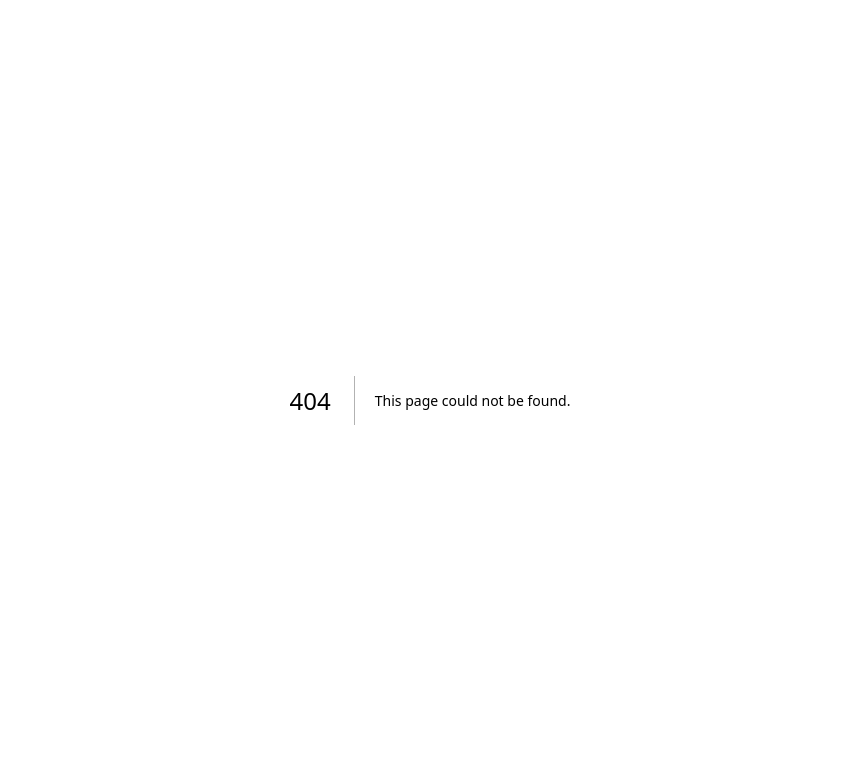
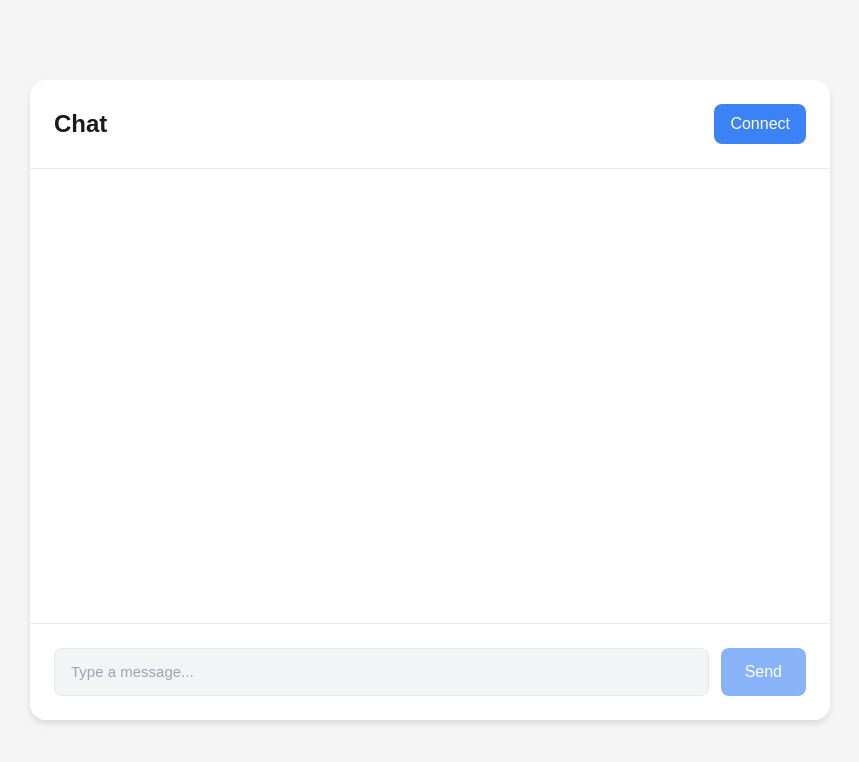
Before and after one commit to julianlires/dnd-builder, a Next.js app: page /chat in a window 1280 px wide. Before the commit this address had no page. Shown: the top 762 px of the page, without its empty margins (210-1069 px from the left). Built offline with nearby package versions, Linux system fonts and the light colour scheme.

Commit message:
feat: :sparkles: add new chat (for testing for now)

```diff
--- /dev/null
+++ b/src/app/chat/chat.module.css
@@ -0,0 +1,188 @@
+.container {
+  min-height: 100vh;
+  display: flex;
+  justify-content: center;
+  align-items: center;
+  background-color: #f5f5f5;
+  padding: 2rem;
+}
+
+.chatContainer {
+  width: 100%;
+  max-width: 800px;
+  height: 80vh;
+  background-color: white;
+  border-radius: 1rem;
+  box-shadow: 0 4px 6px rgba(0, 0, 0, 0.1);
+  display: flex;
+  flex-direction: column;
+  overflow: hidden;
+}
+
+.header {
+  display: flex;
+  justify-content: space-between;
+  align-items: center;
+  padding: 1.5rem;
+  background-color: #ffffff;
+  border-bottom: 1px solid #eaeaea;
+}
+
+.header h1 {
+  margin: 0;
+  font-size: 1.5rem;
+  font-weight: 600;
+  color: #1a1a1a;
+}
+
+.connectButton {
+  padding: 0.5rem 1rem;
+  border-radius: 0.5rem;
+  font-weight: 500;
+  border: none;
+  cursor: pointer;
+  transition: all 0.2s ease;
+  background-color: #3b82f6;
+  color: white;
+}
+
+.connectButton:hover:not(:disabled) {
+  background-color: #2563eb;
+}
+
+.connectButton:disabled {
+  opacity: 0.6;
+  cursor: not-allowed;
+}
+
+.connectButton.connected {
+  background-color: #ef4444;
+}
+
+.connectButton.connected:hover {
+  background-color: #dc2626;
+}
+
+.messagesContainer {
+  flex: 1;
+  overflow-y: auto;
+  padding: 1.5rem;
+  display: flex;
+  flex-direction: column;
+  gap: 1rem;
+}
+
+.message {
+  display: flex;
+  margin-bottom: 0.5rem;
+}
+
+.message.user {
+  justify-content: flex-end;
+}
+
+.messageContent {
+  max-width: 70%;
+  padding: 0.75rem 1rem;
+  border-radius: 1rem;
+  position: relative;
+}
+
+.message.user .messageContent {
+  background-color: #3b82f6;
+  color: white;
+  border-bottom-right-radius: 0.25rem;
+}
+
+.message.server .messageContent {
+  background-color: #f3f4f6;
+  color: #1a1a1a;
+  border-bottom-left-radius: 0.25rem;
+}
+
+.messageContent p {
+  margin: 0;
+  font-size: 0.9375rem;
+  line-height: 1.4;
+}
+
+.message.server .messageContent p {
+  white-space: pre-wrap;
+  font-family: monospace;
+}
+
+.timestamp {
+  font-size: 0.75rem;
+  opacity: 0.7;
+  margin-top: 0.25rem;
+  display: block;
+}
+
+.message.user .timestamp {
+  text-align: right;
+}
+
+.inputContainer {
+  display: flex;
+  gap: 0.75rem;
+  padding: 1.5rem;
+  background-color: #ffffff;
+  border-top: 1px solid #eaeaea;
+}
+
+.input {
+  flex: 1;
+  padding: 0.75rem 1rem;
+  border: 1px solid #e5e7eb;
+  border-radius: 0.5rem;
+  font-size: 0.9375rem;
+  transition: border-color 0.2s ease;
+}
+
+.input:focus {
+  outline: none;
+  border-color: #3b82f6;
+}
+
+.input:disabled {
+  background-color: #f3f4f6;
+  cursor: not-allowed;
+}
+
+.sendButton {
+  padding: 0.75rem 1.5rem;
+  background-color: #3b82f6;
+  color: white;
+  border: none;
+  border-radius: 0.5rem;
+  font-weight: 500;
+  cursor: pointer;
+  transition: background-color 0.2s ease;
+}
+
+.sendButton:hover:not(:disabled) {
+  background-color: #2563eb;
+}
+
+.sendButton:disabled {
+  opacity: 0.6;
+  cursor: not-allowed;
+}
+
+/* Custom scrollbar */
+.messagesContainer::-webkit-scrollbar {
+  width: 6px;
+}
+
+.messagesContainer::-webkit-scrollbar-track {
+  background: transparent;
+}
+
+.messagesContainer::-webkit-scrollbar-thumb {
+  background-color: rgba(0, 0, 0, 0.2);
+  border-radius: 3px;
+}
+
+.messagesContainer::-webkit-scrollbar-thumb:hover {
+  background-color: rgba(0, 0, 0, 0.3);
+}
--- /dev/null
+++ b/src/app/chat/page.tsx
@@ -0,0 +1,137 @@
+'use client';
+
+import { useState, useRef, useEffect } from 'react';
+import styles from './chat.module.css';
+
+interface Message {
+  id: string;
+  text: string;
+  sender: 'user' | 'server';
+  timestamp: Date;
+}
+
+export default function ChatPage() {
+  const [messages, setMessages] = useState<Message[]>([]);
+  const [inputMessage, setInputMessage] = useState('');
+  const [isConnected, setIsConnected] = useState(false);
+  const [isConnecting, setIsConnecting] = useState(false);
+  const wsRef = useRef<WebSocket | null>(null);
+  const messagesEndRef = useRef<HTMLDivElement>(null);
+
+  const scrollToBottom = () => {
+    messagesEndRef.current?.scrollIntoView({ behavior: 'smooth' });
+  };
+
+  useEffect(() => {
+    scrollToBottom();
+  }, [messages]);
+
+  const connect = () => {
+    if (wsRef.current?.readyState === WebSocket.OPEN) return;
+
+    setIsConnecting(true);
+    console.log(process.env.NEXT_PUBLIC_API_WEBSOCKET_URL);
+    const ws = new WebSocket(`${process.env.NEXT_PUBLIC_API_WEBSOCKET_URL}/ws/chat`);
+    console.log(ws);
+
+    ws.onopen = () => {
+      setIsConnected(true);
+      setIsConnecting(false);
+      addMessage('Connected to server', 'server');
+    };
+
+    ws.onmessage = (event) => {
+      console.log(event.data);
+      addMessage(event.data, 'server');
+    };
+
+    ws.onclose = () => {
+      setIsConnected(false);
+      addMessage('Disconnected from server', 'server');
+    };
+
+    ws.onerror = (error) => {
+      console.error('WebSocket error:', error);
+      setIsConnecting(false);
+      addMessage('Error connecting to server', 'server');
+    };
+
+    wsRef.current = ws;
+  };
+
+  const disconnect = () => {
+    wsRef.current?.close();
+    wsRef.current = null;
+    setIsConnected(false);
+  };
+
+  const addMessage = (text: string, sender: 'user' | 'server') => {
+    setMessages(prev => [...prev, {
+      id: Math.random().toString(36).substring(7),
+      text,
+      sender,
+      timestamp: new Date()
+    }]);
+  };
+
+  const sendMessage = (e: React.FormEvent) => {
+    e.preventDefault();
+    if (!inputMessage.trim() || !wsRef.current) return;
+
+    wsRef.current.send(inputMessage);
+    addMessage(inputMessage, 'user');
+    setInputMessage('');
+  };
+
+  return (
+    <div className={styles.container}>
+      <div className={styles.chatContainer}>
+        <div className={styles.header}>
+          <h1>Chat</h1>
+          <button
+            onClick={isConnected ? disconnect : connect}
+            className={`${styles.connectButton} ${isConnected ? styles.connected : ''}`}
+            disabled={isConnecting}
+          >
+            {isConnecting ? 'Connecting...' : isConnected ? 'Disconnect' : 'Connect'}
+          </button>
+        </div>
+
+        <div className={styles.messagesContainer}>
+          {messages.map((message) => (
+            <div
+              key={message.id}
+              className={`${styles.message} ${styles[message.sender]}`}
+            >
+              <div className={styles.messageContent}>
+                <p>{message.text}</p>
+                <span className={styles.timestamp}>
+                  {message.timestamp.toLocaleTimeString()}
+                </span>
+              </div>
+            </div>
+          ))}
+          <div ref={messagesEndRef} />
+        </div>
+
+        <form onSubmit={sendMessage} className={styles.inputContainer}>
+          <input
+            type="text"
+            value={inputMessage}
+            onChange={(e) => setInputMessage(e.target.value)}
+            placeholder="Type a message..."
+            disabled={!isConnected}
+            className={styles.input}
+          />
+          <button
+            type="submit"
+            disabled={!isConnected || !inputMessage.trim()}
+            className={styles.sendButton}
+          >
+            Send
+          </button>
+        </form>
+      </div>
+    </div>
+  );
+}
```
